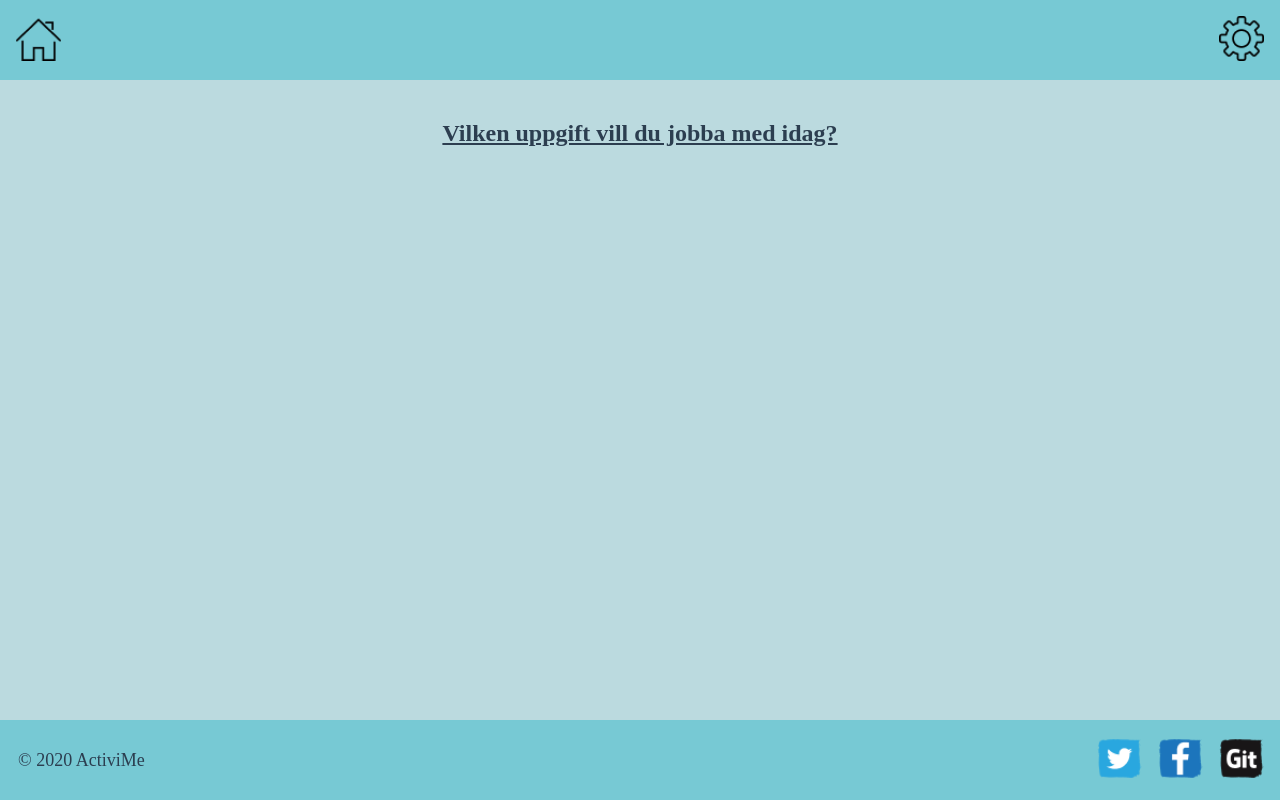
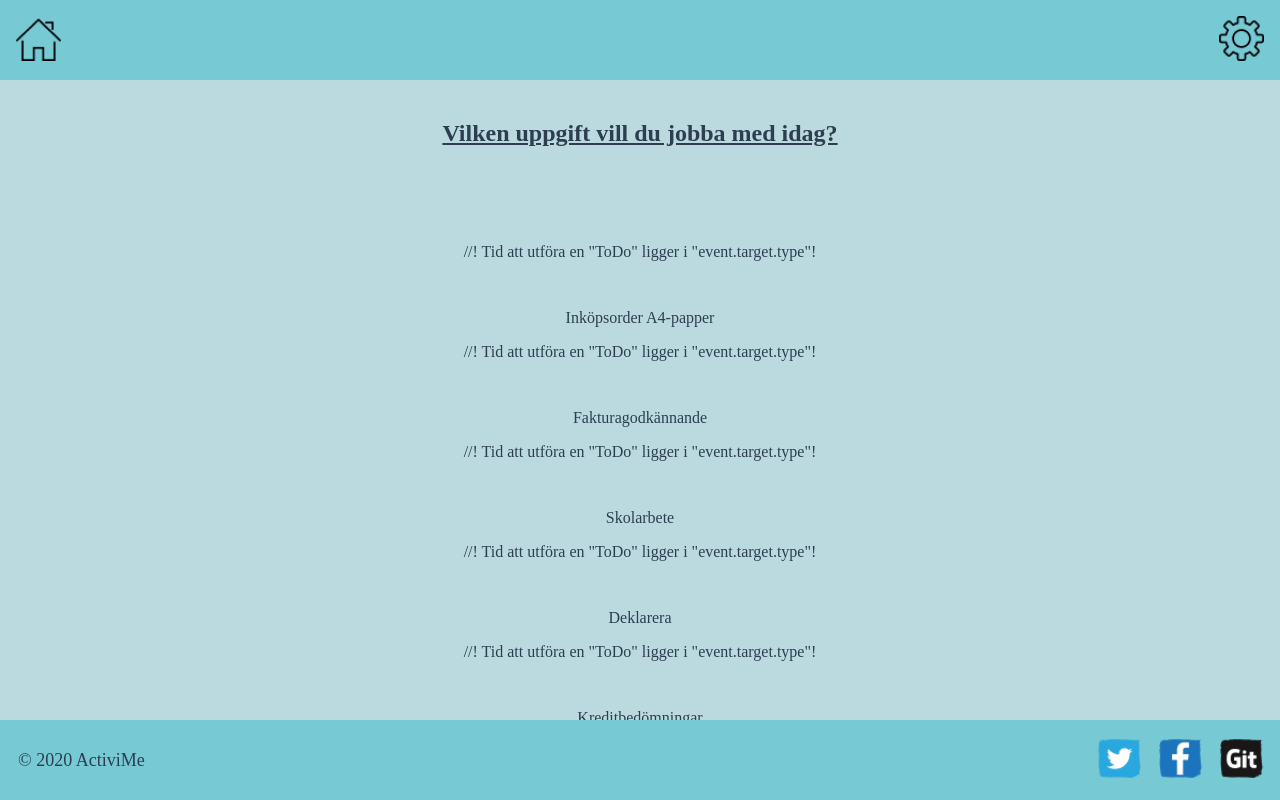
Before and after one commit to gabbijonsson/activime, a Vue app: page / in a window 1280 px wide. Both pictures are taken after a click on the button "NU KÖR VI!". Built offline with nearby package versions, Linux system fonts and the light colour scheme; no server answers.

Commit message:
listan skrivs ut. gjort Bind på id och estTime

```diff
--- a/src/components/BeforeSprint.vue
+++ b/src/components/BeforeSprint.vue
@@ -1,15 +1,39 @@
 <template>
-	<div class="container">
-
+	<div class="content">
+			//! Tid att utföra en "ToDo" ligger i "event.target.type"!
+		<div class="containerItems"><a :type="toDoList.estTime" :id="toDoList.id" v-on:click="select" @click="handleSelect">
+			{{ toDoList.name }}
+		</a></div>
 	</div>
 </template>
 
 <script>
 export default {
-	name: 'BeforeSprint'
+	name: 'BeforeSprint',
+	props: {
+		toDoList: Object(null),
+	},
+	methods: {
+		handleSelect(){
+			console.log('hello there!');
+
+		},
+		select(event){
+			console.log(event.target.id);
+			console.log(event);
+
+
+		}
+	}
 }
 </script>
 
 <style scoped>
-
+.containerItems{
+	margin-top: 2em;
+	padding: 1em;
+}
+a:hover{
+	cursor: pointer;
+}
 </style>
--- a/src/components/FirstPage.vue
+++ b/src/components/FirstPage.vue
@@ -26,7 +26,7 @@ data: () => ({
 	till ActiveMe-app,
 	Användare!`,
 	startDay: 'Är du redo att påbörja din arbetsdag?',
-
+	showBeforeSprint: Boolean,
 }),
 methods: {
 	handleNextPage(){
```
